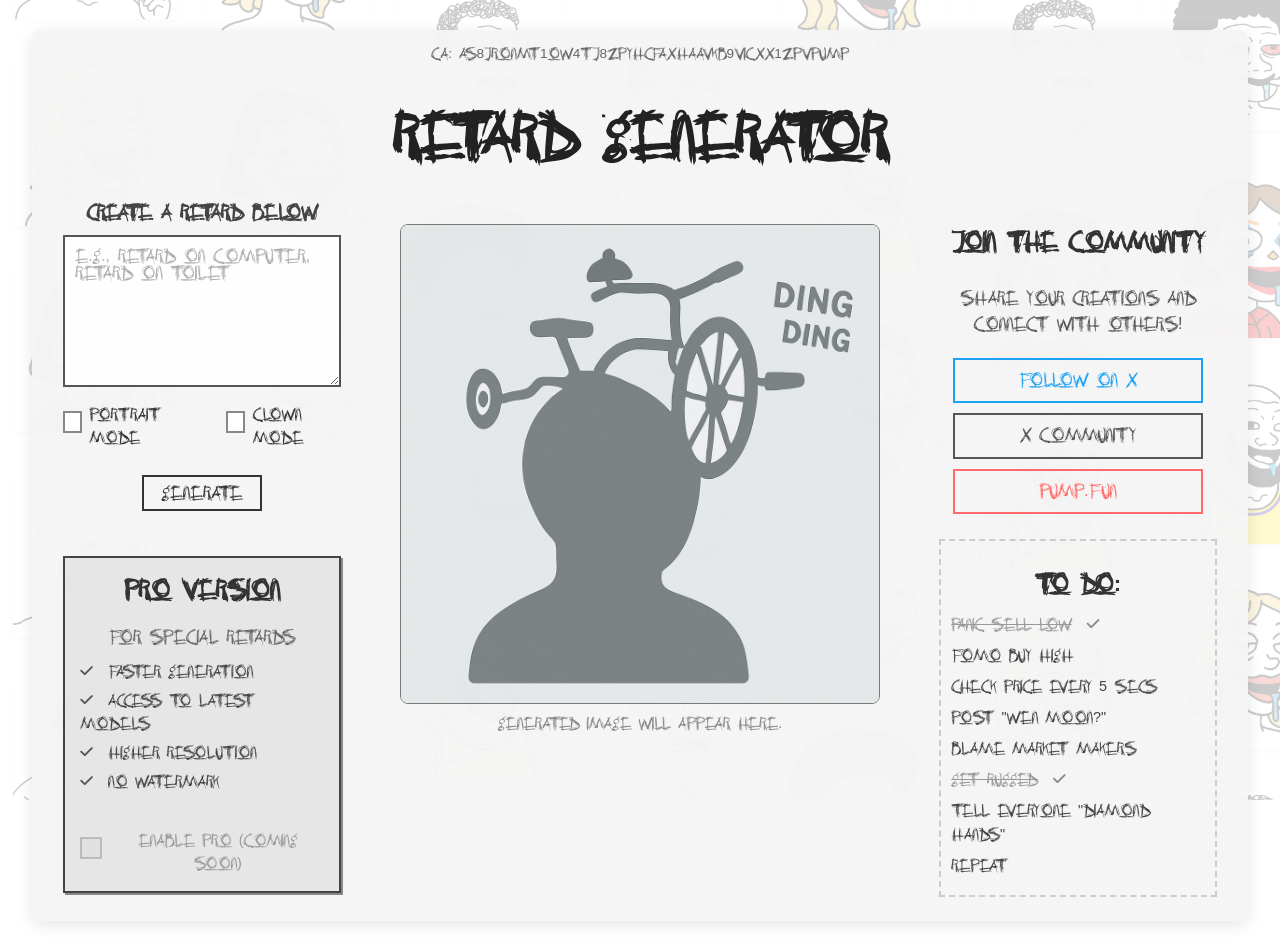
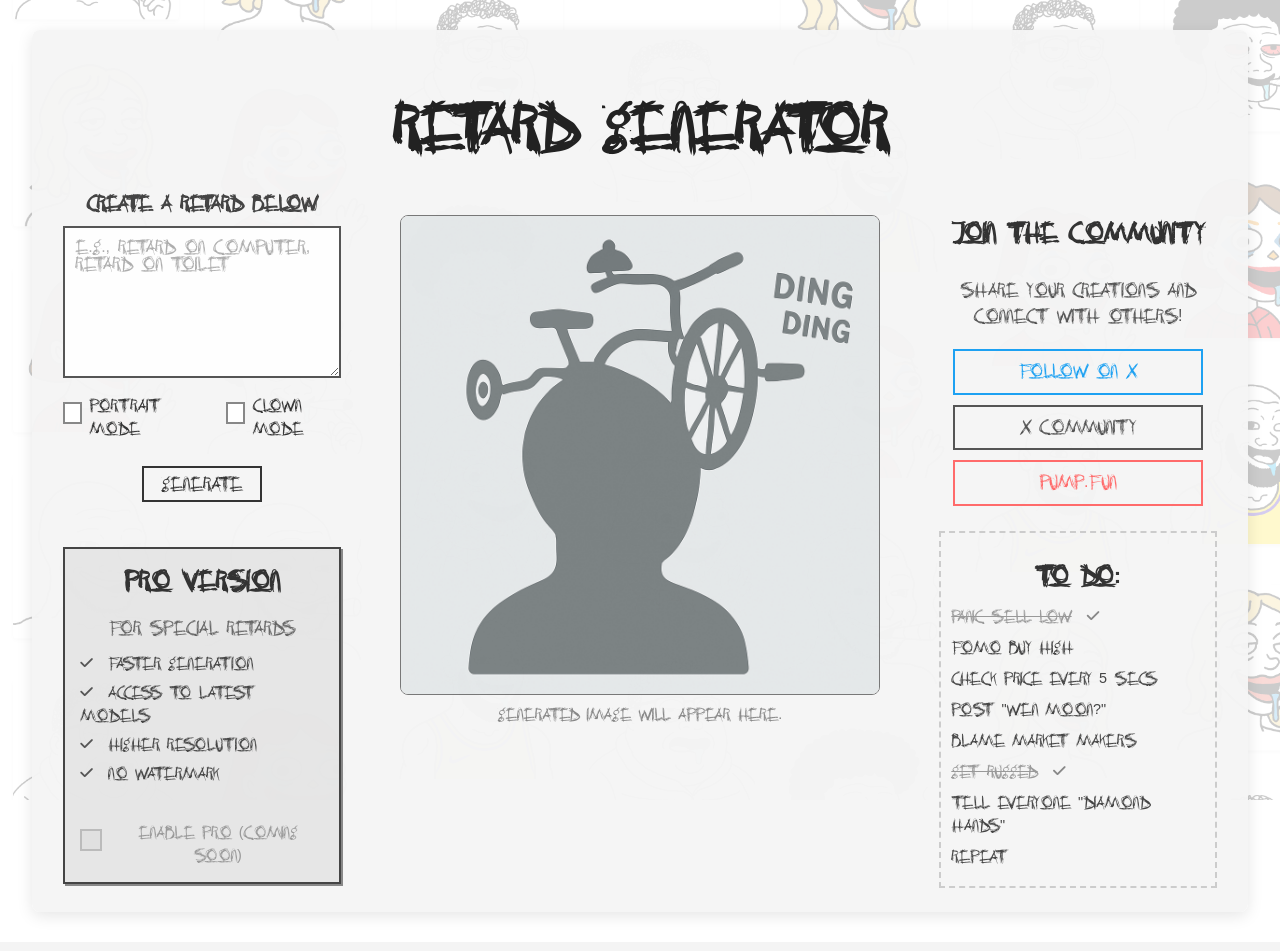
Before and after one commit to AlexisMatzopoulos/wojak, a Flask app: page / in a window 1280 px wide. After the commit the page ends 888 px from the top, so only its background shows below. Run offline with Flask 3, Linux system fonts and the light colour scheme.

Commit message:
remove CA

```diff
--- a/templates/index.html
+++ b/templates/index.html
@@ -197,7 +197,6 @@
 
     <div class="container">
         {# === ADDED: Contract Address Line === #}
-        <p class="contract-address">CA: As8JRonMT1oW4Tj8zpYHCfaxhAavkb9viCxx1zPvpump</p>
         {# === END: Contract Address Line === #}
 
         <h1 class="main-title">Retard Generator</h1>
@@ -325,7 +324,7 @@
                         <a href="https://x.com/i/communities/1911078568123412910" class="social-link-button community-button" target="_blank" rel="noopener noreferrer">
                             X Community
                         </a>
-                        <a href="https://pump.fun/coin/As8JRonMT1oW4Tj8zpYHCfaxhAavkb9viCxx1zPvpump" class="social-link-button pumpfun-button" target="_blank" rel="noopener noreferrer">
+                        <a href="https://pump.fun/coin/" class="social-link-button pumpfun-button" target="_blank" rel="noopener noreferrer">
                             Pump.fun
                         </a>
                     </div>
```
